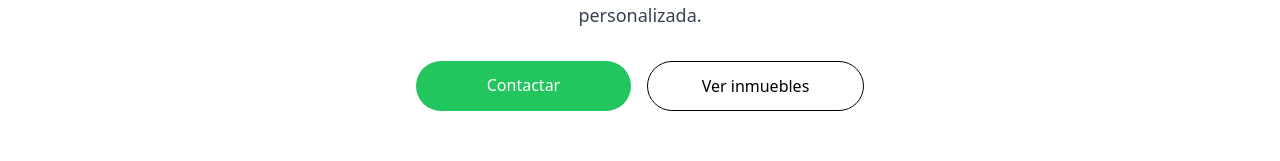
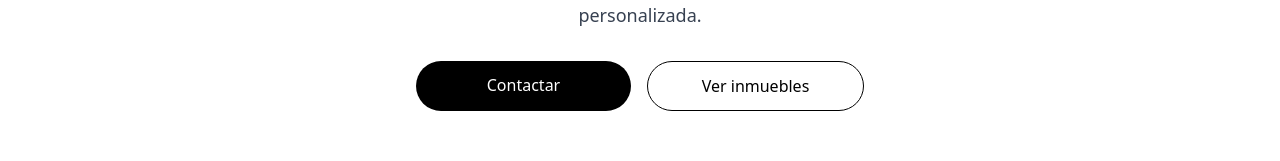
Before and after one commit to ludopator/rumalia-web, a React (Vite) app: page / in a window 1280 px wide. Shown: the part 191-352 px from the top of the page. Built offline with nearby package versions, Linux system fonts and the light colour scheme; the HTML template or start-up script is replaced by a standard one.

Commit message:
Update Home.jsx

```diff
--- a/src/Home.jsx
+++ b/src/Home.jsx
@@ -40,7 +40,7 @@ export default function Home() {
             En Rumalia te ayudamos a vender o alquilar tu vivienda con atención personalizada.
           </p>
           <div className="flex flex-col sm:flex-row justify-center gap-4 max-w-md mx-auto w-full">
-            <a href="#agente" className="flex-1 text-center bg-green-500 text-white px-6 py-3 rounded-full hover:bg-gray-800 transition">Contactar</a>
+            <a href="#agente" className="flex-1 text-center bg-black text-white px-6 py-3 rounded-full hover:bg-gray-800 transition">Contactar</a>
             <a href="#inmuebles" className="flex-1 text-center border border-black text-black px-6 py-3 rounded-full hover:bg-gray-100 transition">Ver inmuebles</a>
           </div>
         </section>
```
